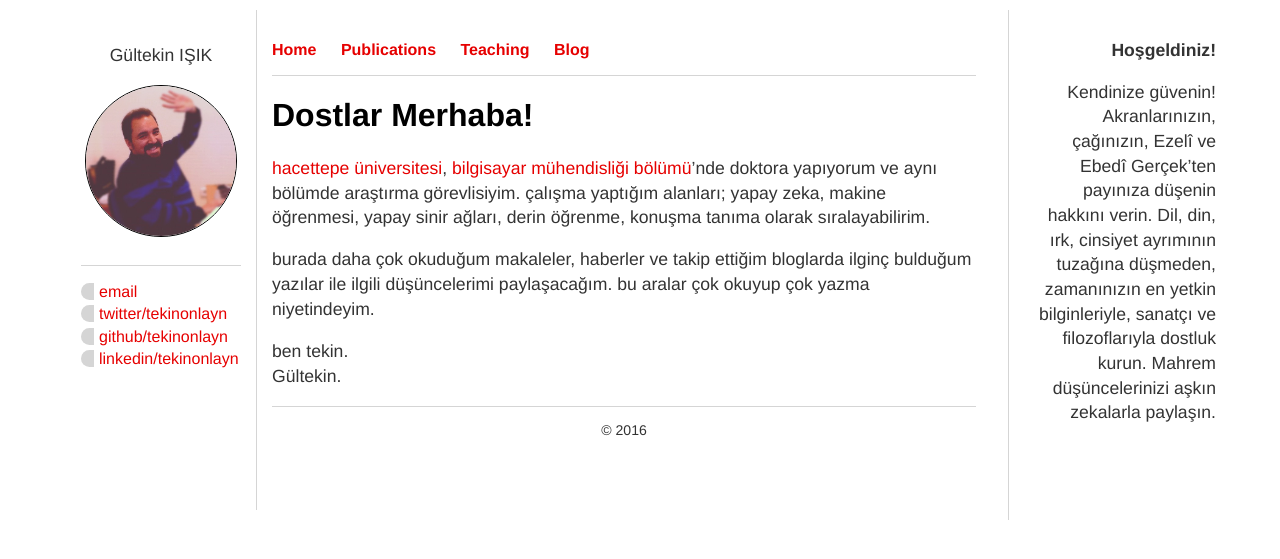
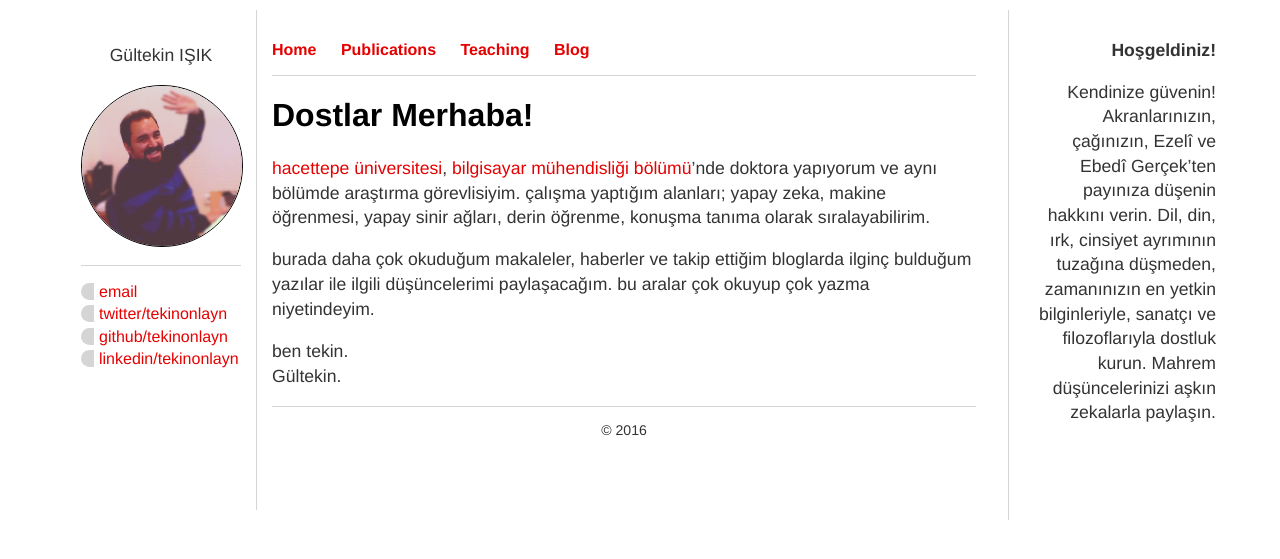
Before and after one commit to tekinonlayn/gi.github.io, a Jekyll site: the page built from index.html, in a window 1280 px wide. Shown: the top 559 px of the page. Built offline with Jekyll 4.4.1, drawn with Linux system fonts in a browser that asks for light colours.

Commit message:
Update varsay.html

```diff
--- a/_layouts/varsay.html
+++ b/_layouts/varsay.html
@@ -12,7 +12,7 @@
 
 			<div id="foto">
 				<p>Gültekin IŞIK</p>
-				<img src="/img/prof.png" width="150px" height="150px">
+				<img src="/img/prof.png" width="160px" height="160px">
 
 			</div>
 			<div id="bilgi">
```
